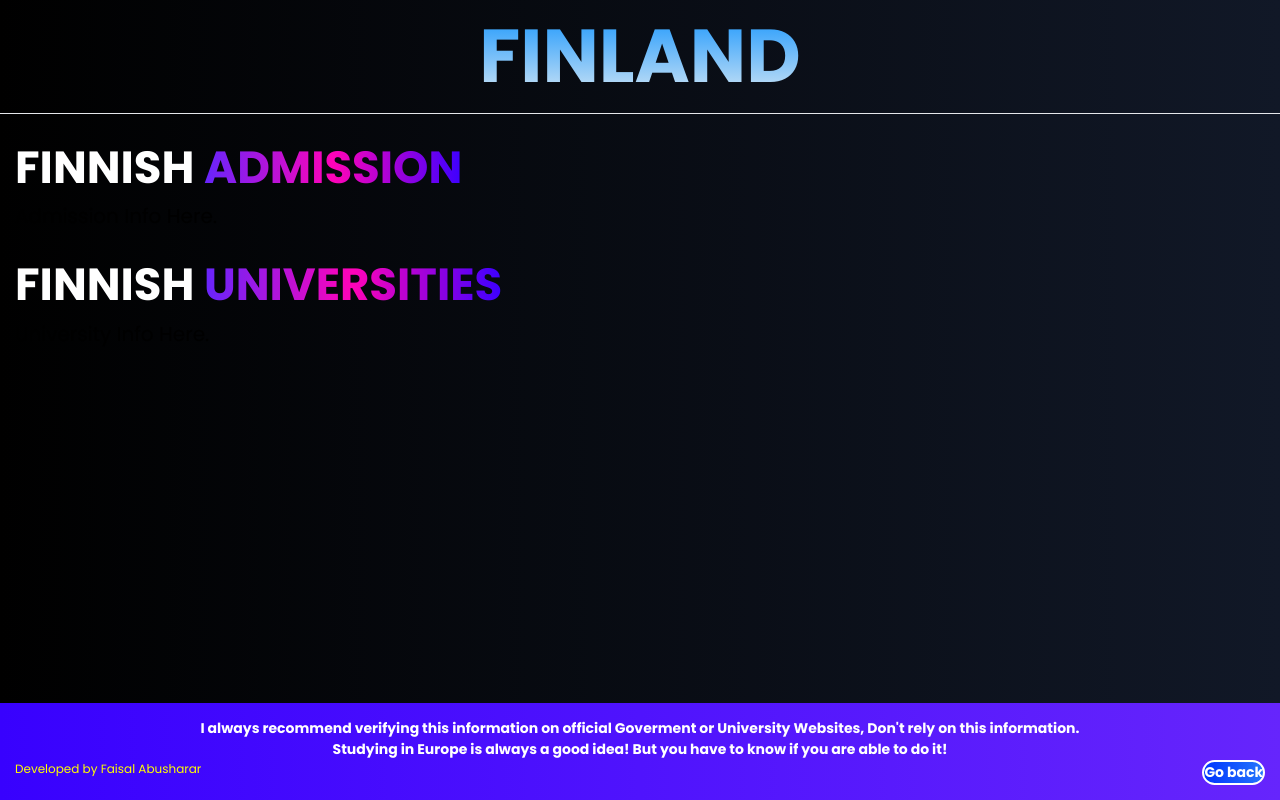
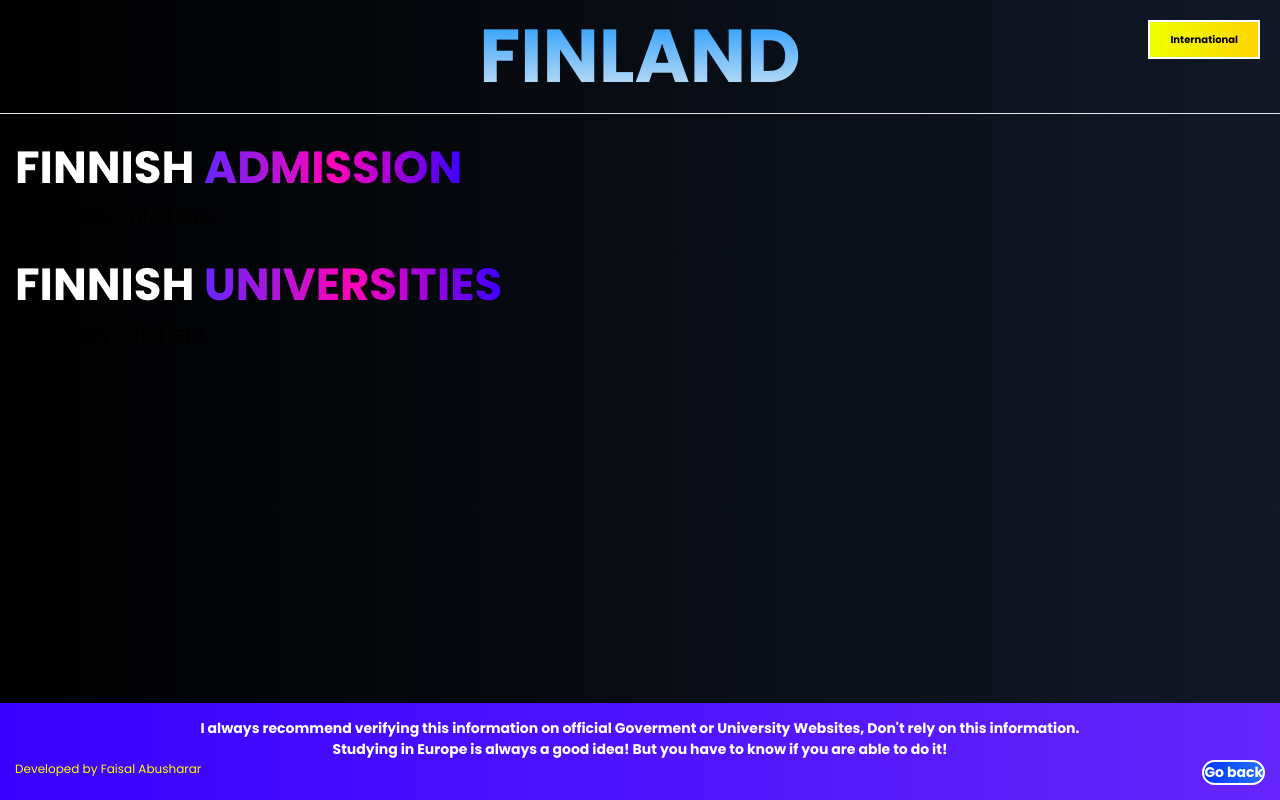
Before and after one commit to FaisalAbusharar/europe-university-info, a Next.js app: page /countries/finland in a window 1280 px wide. Built offline with nearby package versions, Linux system fonts and the light colour scheme.

Commit message:
european & international button

```diff
--- a/src/app/components/country.jsx
+++ b/src/app/components/country.jsx
@@ -1,24 +1,37 @@
+"use client";
+
 import {Poppins } from 'next/font/google';
 import Link from 'next/link';
+import { useState } from 'react';
 
 const poppins = Poppins({ subsets: ['latin'], weight: ['400', '700'] })
 
-const Country = ({countryName, countryNameOptional, admissionInformation, universityInformation, footerInformation, titleColor1, titleColor2})=> {
+const Country = ({countryName, countryNameOptional, admissionInformation,internationalAdmissionInformation, universityInformation,internationalUniversityInformation, footerInformation, titleColor1, titleColor2})=> {
     const titleStyle = {
         background: `linear-gradient(to bottom, ${titleColor1}, ${titleColor2})`,
         WebkitBackgroundClip: 'text',
         WebkitTextFillColor: 'transparent'
     };
+
+    const [isInternational, setInternational] = useState(false);
+
+    const handleToggle = () => {
+        setInternational(!isInternational);
+    }
+
     return (
 
         <main className={`${poppins.className} flex flex-col min-h-screen`}>
             <div className="flex-grow flex-col items-center justify-center bg-gradient-to-r from-black to-gray-900">
                 <h1 id="titleCountry" style={titleStyle}>{countryName}</h1>
+                <button id="toggle-button" onClick={handleToggle}>
+                    {isInternational ? "European" : "International"}
+                </button>
                 <hr id="line"></hr>
                 <h2 id="Subtitle-Left">{countryNameOptional} <p id="gradient-sub">ADMISSION</p></h2>
-                <p id="InfoBody">{admissionInformation}</p>
+                <p id="InfoBody">{isInternational ? internationalAdmissionInformation : admissionInformation}</p>
                 <h2 id="Subtitle-Left">{countryNameOptional} <p id="gradient-sub">UNIVERSITIES</p>    </h2>
-                <p id="InfoBody">{universityInformation}</p>
+                <p id="InfoBody">{isInternational ? internationalUniversityInformation : universityInformation}</p>
             </div>
 
             <div className="footer-container">
--- a/src/app/countries/finland/finland.css
+++ b/src/app/countries/finland/finland.css
@@ -48,3 +48,26 @@ body {
   color: black;
   background: linear-gradient(to left, #0134fe, #2575fc);
 }
+
+
+#toggle-button {
+  position: absolute;
+  top: 20px;
+  right: 20px;
+  padding: 10px 20px;
+  font-size: 10px;
+  border: 2px solid #ffffff;
+  color: #ffffff;
+  background: none;
+  cursor: pointer;
+  transition-duration: 0.5s;
+  color: black;
+  background: linear-gradient(to left, #fed401, #eeff00);
+  font-weight: 900;
+}
+
+#toggle-button:hover {
+  border: 2px solid black;
+  background: black;
+  color: #fed401;
+}
--- a/src/app/countries/finland/page.tsx
+++ b/src/app/countries/finland/page.tsx
@@ -1,15 +1,15 @@
-import {Poppins } from 'next/font/google';
 import Country from '../../components/country';
 import './finland.css'
 
-const poppins = Poppins({subsets: ['latin'], weight: ['400', '700'] });
 
 const Finland = () => {
     const CountryInformation = {
         countryName: "FINLAND",
         countryNameOptional: "FINNISH",
         admissionInformation: "Admission Info Here.",
+        internationalAdmissionInformation: "International Admission Info Here.",
         universityInformation: "University Info Here.",
+        internationalUniversityInformation: "International University Info Here.",
         footerInformation: "I always recommend verifying this information on official Goverment or University Websites, Don't rely on this information.",
         titleColor1: "#018cfe",
         titleColor2: "#eff2f3"
@@ -17,7 +17,8 @@ const Finland = () => {
     return (
         <div>
             <Country countryName={CountryInformation.countryName} countryNameOptional={CountryInformation.countryNameOptional}
-            admissionInformation={CountryInformation.admissionInformation} universityInformation={CountryInformation.universityInformation}
+            admissionInformation={CountryInformation.admissionInformation} internationalAdmissionInformation={CountryInformation.internationalAdmissionInformation}
+             universityInformation={CountryInformation.universityInformation} internationalUniversityInformation={CountryInformation.internationalUniversityInformation}
             footerInformation={CountryInformation.footerInformation} titleColor1={CountryInformation.titleColor1} titleColor2={CountryInformation.titleColor2}
             ></Country>
         </div>
--- a/src/app/countries/germany/page.tsx
+++ b/src/app/countries/germany/page.tsx
@@ -1,27 +1,28 @@
-import {Poppins } from 'next/font/google';
 import Country from '../../components/country';
 import './germany.css'
 
 
-const poppins = Poppins({subsets: ['latin'], weight: ['400', '700'] });
 
 const Finland = () => {
     const CountryInformation = {
         countryName: "GERMANY",
         countryNameOptional: "GERMAN",
         admissionInformation: "Admission Info Here.",
+        internationalAdmissionInformation: "International Admission Info Here.",
         universityInformation: "University Info Here.",
+        internationalUniversityInformation: "International University Info Here.",
         footerInformation: "I always recommend verifying this information on official Goverment or University Websites, Don't rely on this information.",
         titleColor1: "#fe0101",
         titleColor2: "#ffe600"
     }
     return (
         <div>
-            <Country countryName={CountryInformation.countryName} countryNameOptional={CountryInformation.countryNameOptional}
-            admissionInformation={CountryInformation.admissionInformation} universityInformation={CountryInformation.universityInformation}
-            footerInformation={CountryInformation.footerInformation} titleColor1={CountryInformation.titleColor1} titleColor2={CountryInformation.titleColor2}
-            ></Country>
-        </div>
+        <Country countryName={CountryInformation.countryName} countryNameOptional={CountryInformation.countryNameOptional}
+        admissionInformation={CountryInformation.admissionInformation} internationalAdmissionInformation={CountryInformation.internationalAdmissionInformation}
+         universityInformation={CountryInformation.universityInformation} internationalUniversityInformation={CountryInformation.internationalUniversityInformation}
+        footerInformation={CountryInformation.footerInformation} titleColor1={CountryInformation.titleColor1} titleColor2={CountryInformation.titleColor2}
+        ></Country>
+    </div>
     )
 }
 
```
